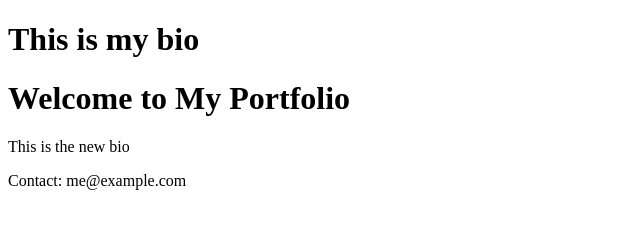
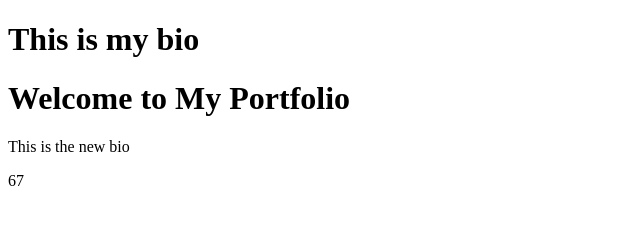
Before and after one commit to Samman67/Portfolio-site, a plain HTML site: page index.html in a window 1280 px wide. Shown: the whole page, without its empty margins (0-640 px from the left). Drawn offline with Linux system fonts and the light colour scheme.

Commit message:
feat: laptop change

```diff
--- a/index.html
+++ b/index.html
@@ -7,6 +7,6 @@
     <h1>This is my bio</h1>
     <h1>Welcome to My Portfolio</h1>
     <p>This is the new bio</p>
-    <footer>Contact: me@example.com </footer>
+    <footer>67</footer>
   </body>
 </html>
```
